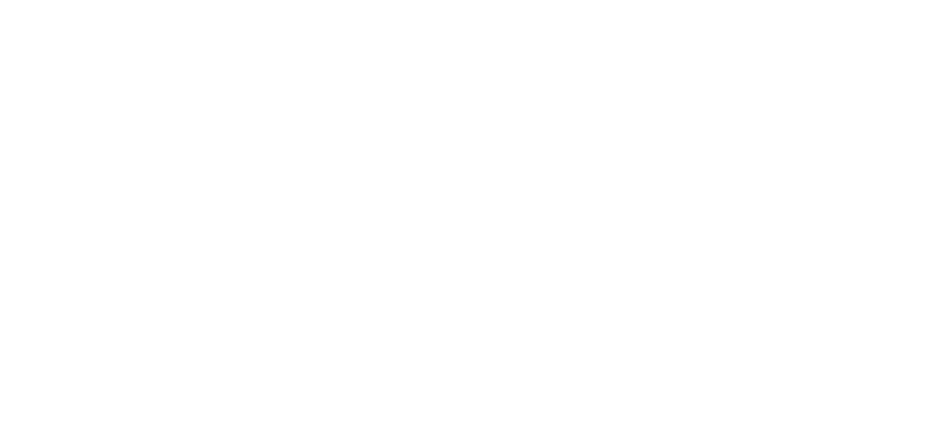
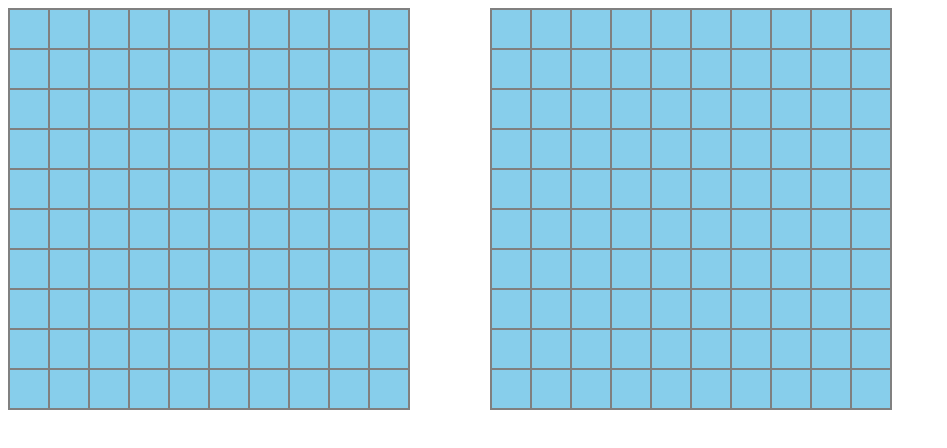
Before and after one commit to molnar-david/odin-battleship, a website built with webpack: page src/template.html in a window 1280 px wide. Shown: the whole page, without its empty margins (0-947 px from the left). Built offline with nearby package versions, Linux system fonts and the light colour scheme.

Commit message:
Create gameboard divs

```diff
--- a/src/index.js
+++ b/src/index.js
@@ -0,0 +1,19 @@
+import "./styles/styles.css";
+
+const Player = require('./Player');
+// const Gameboard = require('./Gameboard');
+// const Ship = require('./Ship');
+
+const gameboards = Array.from(document.getElementsByClassName('gameboard'));
+gameboards.forEach((gameboard) => {
+    for (let i = 0; i < 10; i++) {
+        for (let j = 0; j < 10; j++) {
+            const gameboardSquare = document.createElement('div');
+            gameboardSquare.classList.add('gameboard-square');
+            gameboard.appendChild(gameboardSquare);
+        }
+    }
+})
+
+const playerGameboard = gameboards[0];
+const computerGameboard = gameboards[1];
--- /dev/null
+++ b/src/styles/styles.css
@@ -0,0 +1,20 @@
+* {
+    box-sizing: border-box;
+}
+
+.flex {
+    display: flex;
+    gap: 80px;
+}
+
+.gameboard {
+    display: grid;
+    grid-template-columns: repeat(10, 40px);
+    grid-template-rows: repeat(10, 40px);
+    border: 1px solid grey;
+}
+
+.gameboard-square {
+    background-color: skyblue;
+    border: 1px solid grey;
+}
--- a/src/template.html
+++ b/src/template.html
@@ -6,6 +6,9 @@
     <title>Odin Battleship</title>
 </head>
 <body>
-
+    <div id="gameboard-container" class="flex">
+        <div id=player-gameboard class="gameboard"></div>
+        <div id=computer-gameboard class="gameboard"></div>
+    </div>
 </body>
 </html>
```
